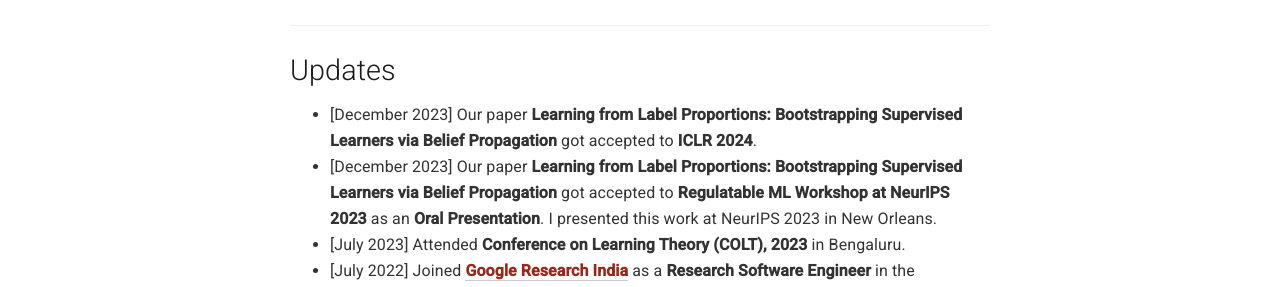
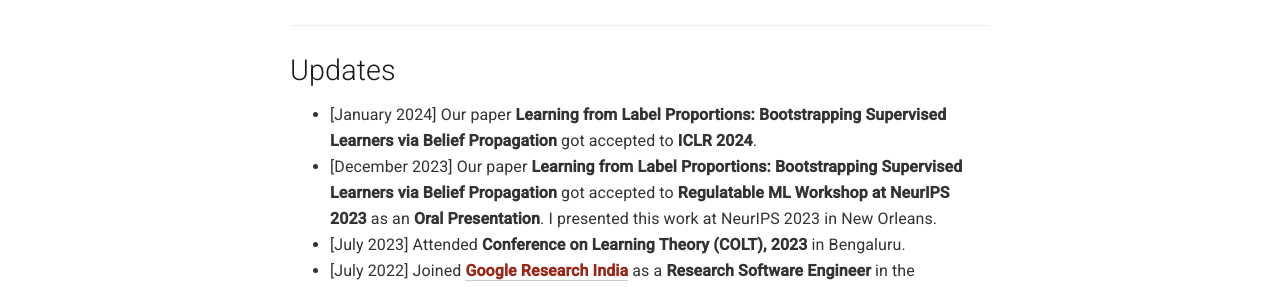
Before and after one commit to navoditas/navoditas.github.io, a Jekyll site: the page built from index.md, in a window 1280 px wide. Shown: the part 1075-1362 px from the top of the page. Built offline with Jekyll 4.4.1, drawn with Linux system fonts in a browser that asks for light colours.

Commit message:
Update index.md

```diff
--- a/index.md
+++ b/index.md
@@ -43,7 +43,7 @@ I completed my Dual Degree (Bachelors + Masters) in Computer Science and Enginee
 
 <a name="/news"></a>
 # Updates
-- [December 2023] Our paper **Learning from Label Proportions: Bootstrapping Supervised Learners via Belief Propagation** got accepted to **ICLR 2024**.
+- [January 2024] Our paper **Learning from Label Proportions: Bootstrapping Supervised Learners via Belief Propagation** got accepted to **ICLR 2024**.
 - [December 2023] Our paper **Learning from Label Proportions: Bootstrapping Supervised Learners via Belief Propagation** got accepted to **Regulatable ML Workshop at NeurIPS 2023** as an **Oral Presentation**. I presented this work at NeurIPS 2023 in New Orleans.
 - [July 2023] Attended **Conference on Learning Theory (COLT), 2023** in Bengaluru.
 - [July 2022] Joined [**Google Research India**](https://research.google/locations/india/) as a **Research Software Engineer** in the **Advertising Sciences Team**.
```
